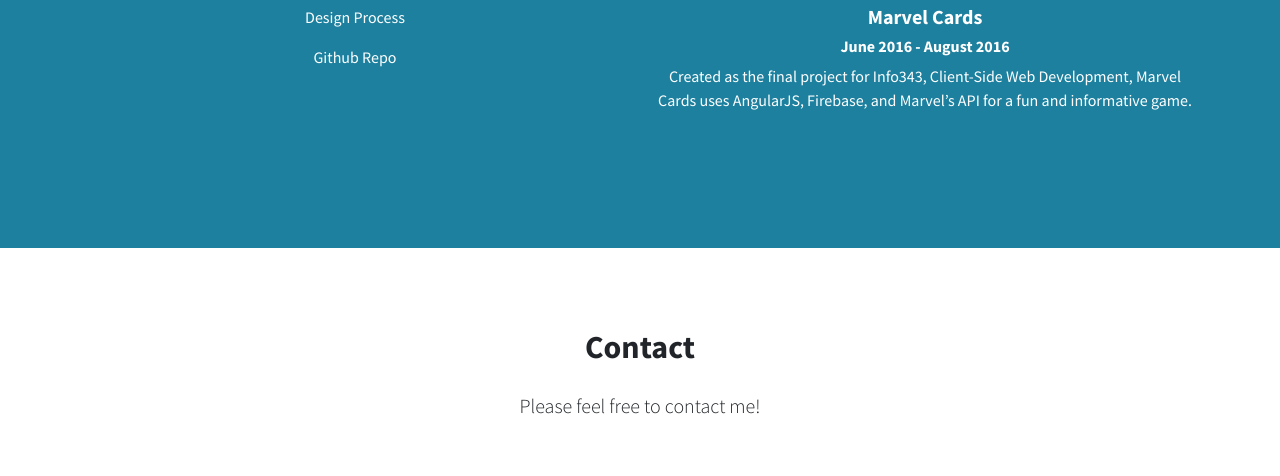
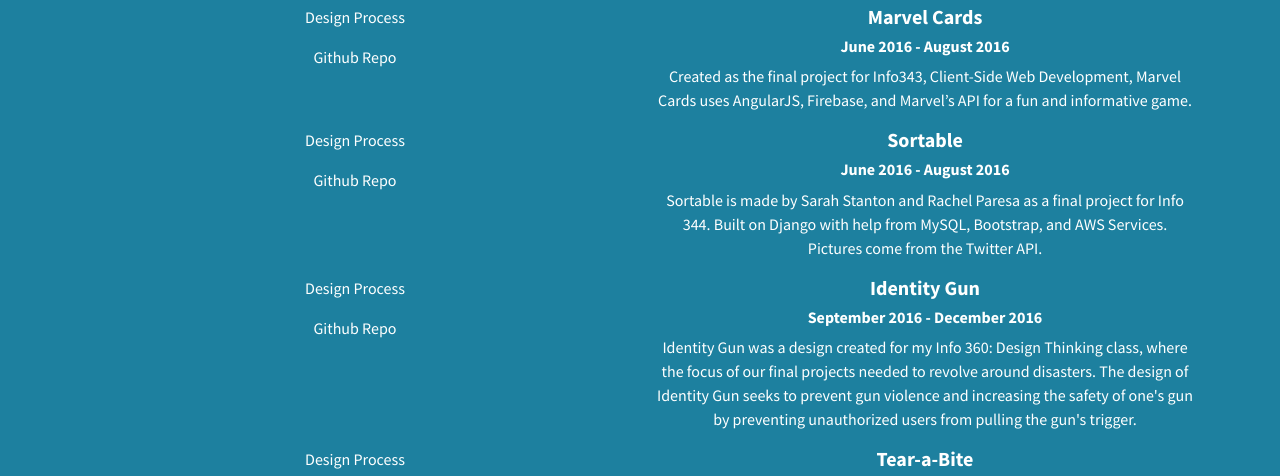
Before and after one commit to rparesa/rparesa.github.io, a plain HTML site: page index.html in a window 1280 px wide. Shown: the part 1530-2006 px from the top of the page. Drawn offline with Linux system fonts and the light colour scheme.

Commit message:
project timeline

```diff
--- a/index.html
+++ b/index.html
@@ -93,6 +93,41 @@
           </div>
         </div>
 
+
+        <div class="row">
+          <div class="col">
+            <p>Design Process</p>
+            <a class="text-white" href="https://github.com/sjsn/info343-final-project"><p>Github Repo</p></a>
+          </div>
+          <div class="col col-sm-12 col-md-6">
+            <h5>Sortable</h5>
+            <h6>June 2016 - August 2016</h6>
+            <p>Sortable is made by Sarah Stanton and Rachel Paresa as a final project for Info 344. Built on Django with help from MySQL, Bootstrap, and AWS Services. Pictures come from the Twitter API.</p>
+          </div>
+        </div>
+
+        <div class="row">
+          <div class="col">
+            <p>Design Process</p>
+            <a class="text-white" href="https://github.com/sjsn/info343-final-project"><p>Github Repo</p></a>
+          </div>
+          <div class="col col-sm-12 col-md-6">
+            <h5>Identity Gun</h5>
+            <h6>September 2016 - December 2016</h6>
+            <p>Identity Gun was a design created for my Info 360: Design Thinking class, where the focus of our final projects needed to revolve around disasters. The design of Identity Gun seeks to prevent gun violence and increasing the safety of one's gun by preventing unauthorized users from pulling the gun's trigger.</p>
+          </div>
+        </div>
+        <div class="row">
+          <div class="col">
+            <p>Design Process</p>
+            <a class="text-white" href="https://github.com/sjsn/info343-final-project"><p>Github Repo</p></a>
+          </div>
+          <div class="col col-sm-12 col-md-6">
+            <h5>Tear-a-Bite</h5>
+            <h6>March 2017 - June 2017</h6>
+            <p>Our vision for Tear-A-Bite is to Nurture the love foodies have for all things food related. We want to Inspire foodies of all levels to take what they know a step further and push their culinary boundaries, while Outfitting them with the gear and ingredients necessary to reach those heights.</p>
+          </div>
+        </div>
       </div>
     </section>
 
```
